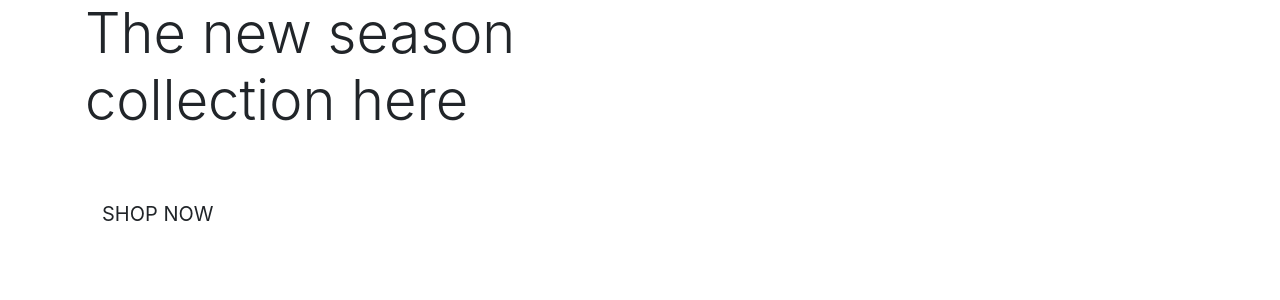
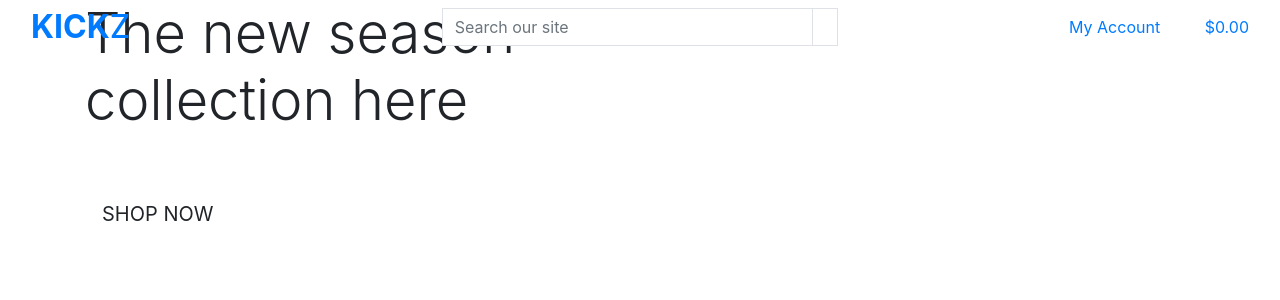
Before and after one commit to anronuay/MS4-kickz, a Django app: page / in a window 1280 px wide. Shown: the top 300 px of the page. Run offline with Django 3.2, Linux system fonts and the light colour scheme; some libraries are stand-ins or nearby versions.

Commit message:
Added main page header & corrected 404 error

```diff
--- a/home/templates/home/index.html
+++ b/home/templates/home/index.html
@@ -18,7 +18,7 @@
                 </h1>
                 <div class="my-5">
                     <h4>
-                        <a href="{% url 'products' %}" class="shop-now-button btn btn-lg rounded-0 text-uppercase py-3">Shop Now</a>
+                        <a href="" class="shop-now-button btn btn-lg rounded-0 text-uppercase py-3">Shop Now</a>
                     </h4>
                 </div>
             </div>
--- a/templates/base.html
+++ b/templates/base.html
@@ -1,32 +1,26 @@
 {% load static %}
 
-<!DOCTYPE html>
+<!doctype html>
 <html lang="en">
   <head>
 
     {% block meta %}
-        <!-- Required meta tags -->
         <meta http-equiv="X-UA-Compatible" content="ie=edge">
         <meta charset="utf-8">
         <meta name="viewport" content="width=device-width, initial-scale=1, shrink-to-fit=no">
-        <!-- Favicon (https://favicon.io/) -->
-        <link rel="icon" type="image/png" sizes="32x32" href="static/images/favicon.png">
     {% endblock %}
 
     {% block extra_meta %}
     {% endblock %}
 
     {% block corecss %}
-            <!-- Bootstrap CSS -->
-            <link rel="stylesheet" href="https://stackpath.bootstrapcdn.com/bootstrap/4.4.1/css/bootstrap.min.css" integrity="sha384-Vkoo8x4CGsO3+Hhxv8T/Q5PaXtkKtu6ug5TOeNV6gBiFeWPGFN9MuhOf23Q9Ifjh" crossorigin="anonymous">
+        <link rel="stylesheet" href="https://stackpath.bootstrapcdn.com/bootstrap/4.4.1/css/bootstrap.min.css" integrity="sha384-Vkoo8x4CGsO3+Hhxv8T/Q5PaXtkKtu6ug5TOeNV6gBiFeWPGFN9MuhOf23Q9Ifjh" crossorigin="anonymous">
     {% endblock %}
 
     {% block extra_css %}
     {% endblock %}
 
     {% block corejs %}
-        <!-- Optional JavaScript -->
-        <!-- jQuery first, then Popper.js, then Bootstrap JS -->
         <script src="https://code.jquery.com/jquery-3.4.1.slim.min.js" integrity="sha384-J6qa4849blE2+poT4WnyKhv5vZF5SrPo0iEjwBvKU7imGFAV0wwj1yYfoRSJoZ+n" crossorigin="anonymous"></script>
         <script src="https://cdn.jsdelivr.net/npm/popper.js@1.16.0/dist/umd/popper.min.js" integrity="sha384-Q6E9RHvbIyZFJoft+2mJbHaEWldlvI9IOYy5n3zV9zzTtmI3UksdQRVvoxMfooAo" crossorigin="anonymous"></script>
         <script src="https://stackpath.bootstrapcdn.com/bootstrap/4.4.1/js/bootstrap.min.js" integrity="sha384-wfSDF2E50Y2D1uUdj0O3uMBJnjuUD4Ih7YwaYd1iqfktj0Uod8GCExl3Og8ifwB6" crossorigin="anonymous"></script>
@@ -38,7 +32,67 @@
     <title>KICKZ {% block extra_title %}{% endblock %}</title>
   </head>
   <body>
-    <header class="container-fluid fixed-top"></header>
+    <header class="container-fluid fixed-top">
+        <div class="row">
+            <div class="col-12 col-lg-4 my-auto py-1 py-lg-0 text-center text-lg-left">
+                <a href="{% url 'home' %}" class="nav-link main-logo-link">
+                    <h2 class="logo-font text-black my-0"><strong>KICK</strong>Z</h2>
+                </a>
+            </div>
+            <div class="col-12 col-lg-4 my-auto py-1 py-lg-0">
+                <form method="GET" action="">
+                    <div class="input-group w-100">
+                        <input class="form-control border border-black rounded-0" type="text" name="q" placeholder="Search our site">
+                        <div class="input-group-append">
+                            <button class="form-control btn btn-black border border-black rounded-0" type="submit">
+                                <span class="icon">
+                                    <i class="fas fa-search"></i>
+                                </span>
+                            </button>
+                        </div>
+                    </div>
+                </form>
+            </div>
+            <div class="col-12 col-lg-4 my-auto py-1 py-lg-0">
+                <ul class="list-inline list-unstyled text-center text-lg-right my-0">
+                    <li class="list-inline-item dropdown">
+                        <a class="text-black nav-link" href="#" id="user-options" data-toggle="dropdown" aria-haspopup="true" aria-expanded="false">
+                            <div class="text-center">
+                                <div><i class="fas fa-user fa-lg"></i></div>
+                                <p class="my-0">My Account</p>
+                            </div>
+                        </a>
+                        <div class="dropdown-menu border-0" aria-labelledby="user-options">
+                            {% if request.user.is_authenticated %}
+                                {% if request.user.is_superuser %}
+                                    <a href="" class="dropdown-item">Product Management</a>
+                                {% endif %}
+                                <a href="" class="dropdown-item">My Profile</a>
+                                <a href="{% url 'account_logout' %}" class="dropdown-item">Logout</a>
+                            {% else %}
+                                <a href="{% url 'account_signup' %}" class="dropdown-item">Register</a>
+                                <a href="{% url 'account_login' %}" class="dropdown-item">Login</a>
+                            {% endif %}
+                        </div>
+                    </li>
+                    <li class="list-inline-item">
+                        <a class="{% if grand_total %}text-info font-weight-bold{% else %}text-black{% endif %} nav-link" href="">
+                            <div class="text-center">
+                                <div><i class="fas fa-shopping-bag fa-lg"></i></div>
+                                <p class="my-0">
+                                    {% if grand_total %}
+                                        ${{ grand_total|floatformat:2 }}
+                                    {% else %}
+                                        $0.00
+                                    {% endif %}
+                                </p>
+                            </div>
+                        </a>
+                    </li>
+                </ul>
+            </div>
+        </div>
+    </header>
 
     {% if messages %}
         <div class="message-container"></div>
```
Also changed, not shown: static/images/favicon.png (deleted).
